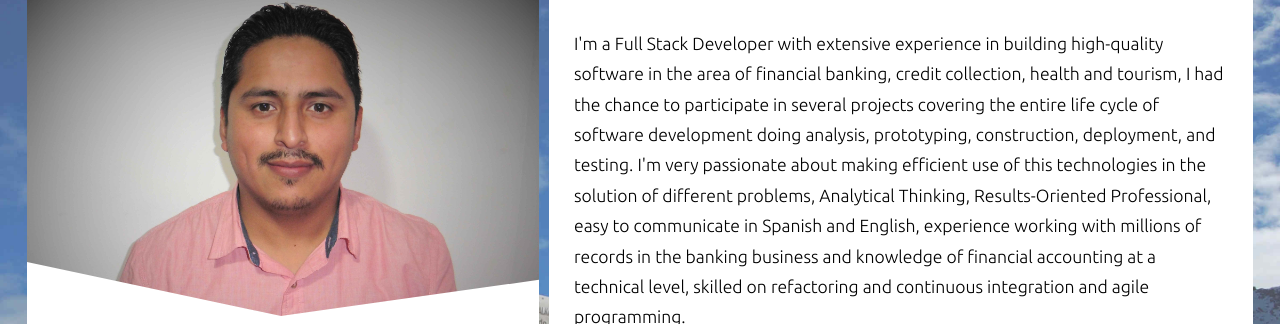
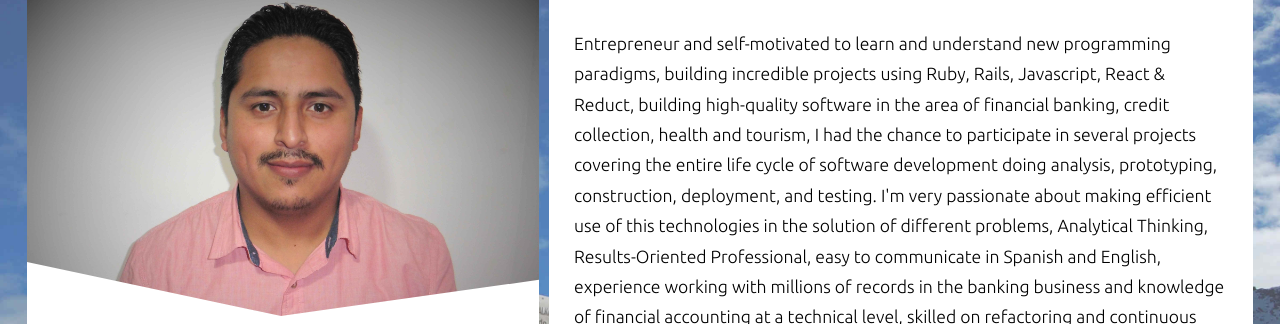
Before and after one commit to rubenpazch/my_portfolio, a plain HTML site: page index.html in a window 1280 px wide. Shown: the part 134-458 px from the top of the page. Drawn offline with Linux system fonts and the light colour scheme.

Commit message:
add profile info to about us section

```diff
--- a/index.html
+++ b/index.html
@@ -60,12 +60,7 @@
                 <div class="title-content" id="home"><i class="fab fa-black-tie"></i> <h1>About me</h1></div>
                 <div class="parag-content">
                     <div class="parag-resumen">
-                        <p>I'm a Full Stack Developer with extensive experience in building high-quality software in the area of financial banking, credit collection,
-                             health and tourism, I had the chance to participate in several projects covering the entire life cycle of software development doing analysis, prototyping,
-                              construction, deployment, and testing. I'm very passionate about making efficient use of this technologies in the solution of different problems,
-                              Analytical Thinking, Results-Oriented Professional, easy to communicate in Spanish and English,
-                               experience working with millions of records in the banking business and knowledge of financial accounting at a technical level,
-                               skilled on refactoring and continuous integration and agile programming.
+                        <p>Entrepreneur and self-motivated to learn and understand new programming paradigms, building incredible projects using Ruby, Rails, Javascript, React & Reduct, building high-quality software in the area of financial banking, credit collection, health and tourism, I had the chance to participate in several projects covering the entire life cycle of software development doing analysis, prototyping, construction, deployment, and testing. I'm very passionate about making efficient use of this technologies in the solution of different problems, Analytical Thinking, Results-Oriented Professional, easy to communicate in Spanish and English, experience working with millions of records in the banking business and knowledge of financial accounting at a technical level, skilled on refactoring and continuous integration and agile programming.
 
                         </p>
                     </div>
```
